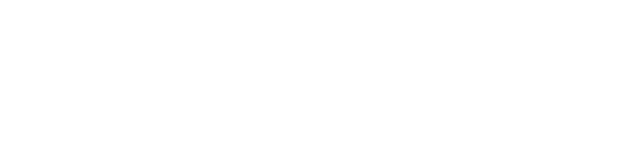
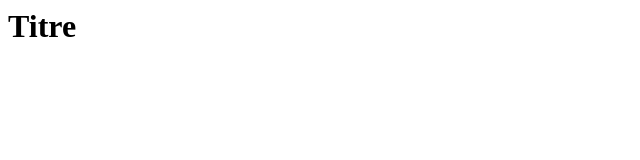
Before and after one commit to CecileSammarcelli/HelloWord, a plain HTML site: page index.html in a window 1280 px wide. Shown: the whole page, without its empty margins (0-640 px from the left). Drawn offline with Linux system fonts and the light colour scheme.

Commit message:
Update index.html
Add body h1

```diff
--- a/index.html
+++ b/index.html
@@ -3,4 +3,7 @@
 <title> HelloWordTitle2 </title>
 <meta charset="UTF-8">
 </head>
+  <body>
+<h1> Titre </h1>
+    </body>
 </html>
```
